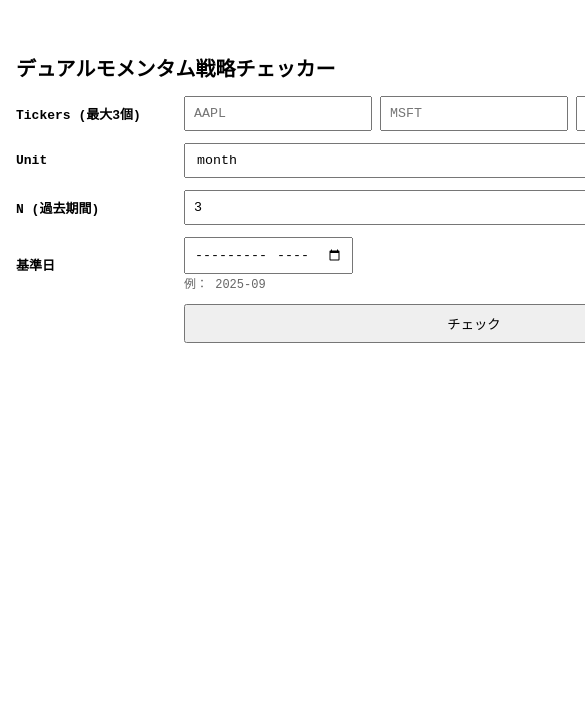
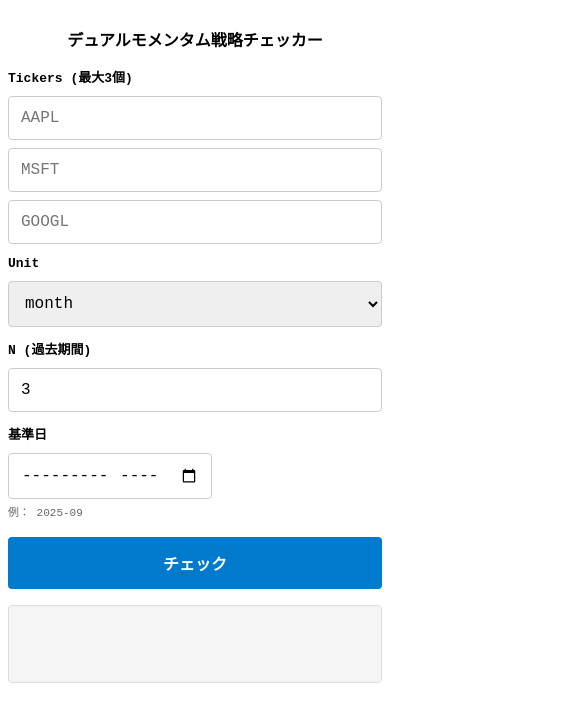
Before and after one commit to simokitafresh/DM-momentum-checker, a plain HTML site: page dual-momentum-mvp/static/index.html in a window 390 px wide. Shown: the top 722 px of the page, 585 px wide, since content can reach past the window. Drawn offline with Linux system fonts and the light colour scheme.

Commit message:
レスポンシブ対応

```diff
--- a/dual-momentum-mvp/static/index.html
+++ b/dual-momentum-mvp/static/index.html
@@ -5,18 +5,192 @@
   <meta name="viewport" content="width=device-width, initial-scale=1.0" />
   <title>デュアルモメンタム戦略チェッカー・MVP</title>
   <style>
-    body { font-family: monospace; max-width: 900px; margin: 24px auto; padding: 16px; }
-    h1 { font-size: 20px; }
-    form { display: grid; gap: 12px; }
-    .row { display: grid; gap: 8px; grid-template-columns: 160px 1fr; align-items: center; }
-    label { font-weight: bold; }
-    input, select, button { padding: 8px; font-family: inherit; }
-    .tickers { display: grid; grid-template-columns: repeat(3, 1fr); gap: 8px; }
-    .hint { color: #666; font-size: 12px; }
-    .error { color: #c00; }
-    #results { margin-top: 16px; white-space: pre-wrap; }
-    .anchors { margin-top: 8px; font-size: 12px; color: #555; }
-    .notice { color: #06c; }
+    /* ベーススタイル */
+    body {
+      font-family: monospace;
+      max-width: 900px;
+      margin: 24px auto;
+      padding: 16px;
+      box-sizing: border-box;
+    }
+
+    h1 {
+      font-size: 20px;
+      text-align: center;
+      margin-bottom: 24px;
+    }
+
+    form {
+      display: grid;
+      gap: 12px;
+    }
+
+    .row {
+      display: grid;
+      gap: 8px;
+      grid-template-columns: 160px 1fr;
+      align-items: start;
+    }
+
+    label {
+      font-weight: bold;
+      padding-top: 8px; /* inputの高さに合わせて調整 */
+    }
+
+    input, select, button {
+      padding: 8px;
+      font-family: inherit;
+      border: 1px solid #ccc;
+      border-radius: 4px;
+    }
+
+    button {
+      background-color: #007acc;
+      color: white;
+      border: none;
+      cursor: pointer;
+      font-weight: bold;
+    }
+
+    button:hover {
+      background-color: #005a9e;
+    }
+
+    .tickers {
+      display: grid;
+      grid-template-columns: repeat(auto-fit, minmax(120px, 1fr));
+      gap: 8px;
+    }
+
+    .hint {
+      color: #666;
+      font-size: 12px;
+      margin-top: 4px;
+    }
+
+    .error {
+      color: #c00;
+    }
+
+    #results {
+      margin-top: 16px;
+      white-space: pre-wrap;
+      background-color: #f5f5f5;
+      border: 1px solid #ddd;
+      border-radius: 4px;
+      padding: 12px;
+      font-family: monospace;
+      min-height: 60px;
+    }
+
+    .anchors {
+      margin-top: 8px;
+      font-size: 12px;
+      color: #555;
+    }
+
+    .notice {
+      color: #06c;
+      font-weight: bold;
+    }
+
+    /* タブレット対応 (768px以下) */
+    @media (max-width: 768px) {
+      body {
+        margin: 16px auto;
+        padding: 12px;
+      }
+
+      h1 {
+        font-size: 18px;
+        margin-bottom: 20px;
+      }
+
+      .row {
+        grid-template-columns: 1fr;
+        gap: 6px;
+      }
+
+      label {
+        padding-top: 0;
+        margin-bottom: 4px;
+      }
+
+      .tickers {
+        grid-template-columns: repeat(auto-fit, minmax(100px, 1fr));
+        gap: 6px;
+      }
+
+      input, select, button {
+        padding: 10px;
+        font-size: 16px; /* iOS Safariでのzoom防止 */
+      }
+
+      #results {
+        font-size: 14px;
+        padding: 10px;
+      }
+    }
+
+    /* スマートフォン対応 (480px以下) */
+    @media (max-width: 480px) {
+      body {
+        margin: 8px auto;
+        padding: 8px;
+      }
+
+      h1 {
+        font-size: 16px;
+        margin-bottom: 16px;
+      }
+
+      .tickers {
+        grid-template-columns: 1fr;
+        gap: 8px;
+      }
+
+      input, select, button {
+        padding: 12px;
+        font-size: 16px;
+      }
+
+      button {
+        padding: 14px;
+        font-size: 16px;
+        font-weight: bold;
+      }
+
+      #results {
+        font-size: 13px;
+        padding: 8px;
+        line-height: 1.4;
+      }
+
+      .hint {
+        font-size: 11px;
+      }
+    }
+
+    /* 超小画面対応 (360px以下) */
+    @media (max-width: 360px) {
+      body {
+        margin: 4px auto;
+        padding: 6px;
+      }
+
+      h1 {
+        font-size: 14px;
+        margin-bottom: 12px;
+      }
+
+      form {
+        gap: 10px;
+      }
+
+      .row {
+        gap: 4px;
+      }
+    }
   </style>
   <link rel="icon" href="data:," />
   <meta http-equiv="Cache-Control" content="no-cache, no-store, must-revalidate" />
```
